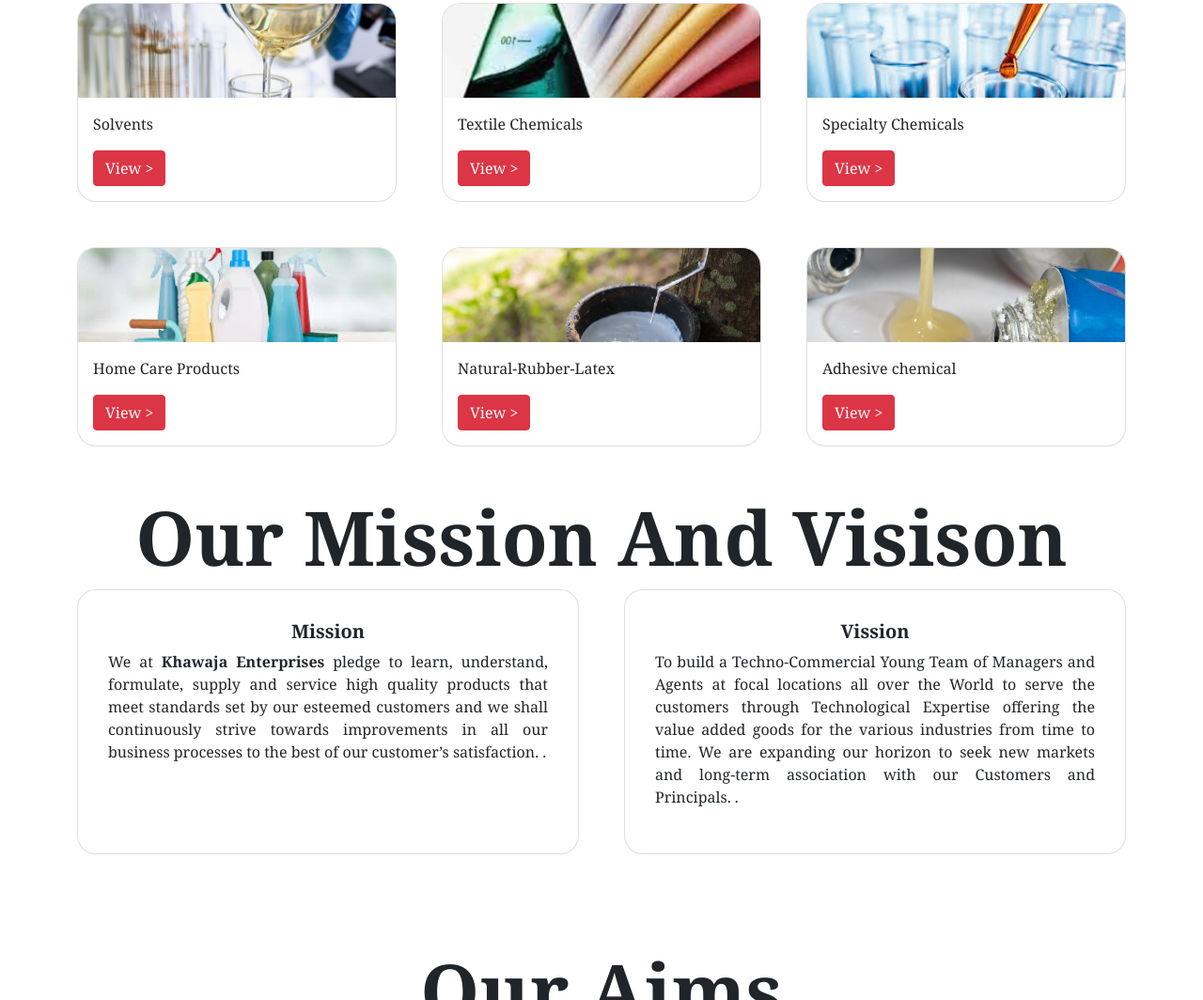
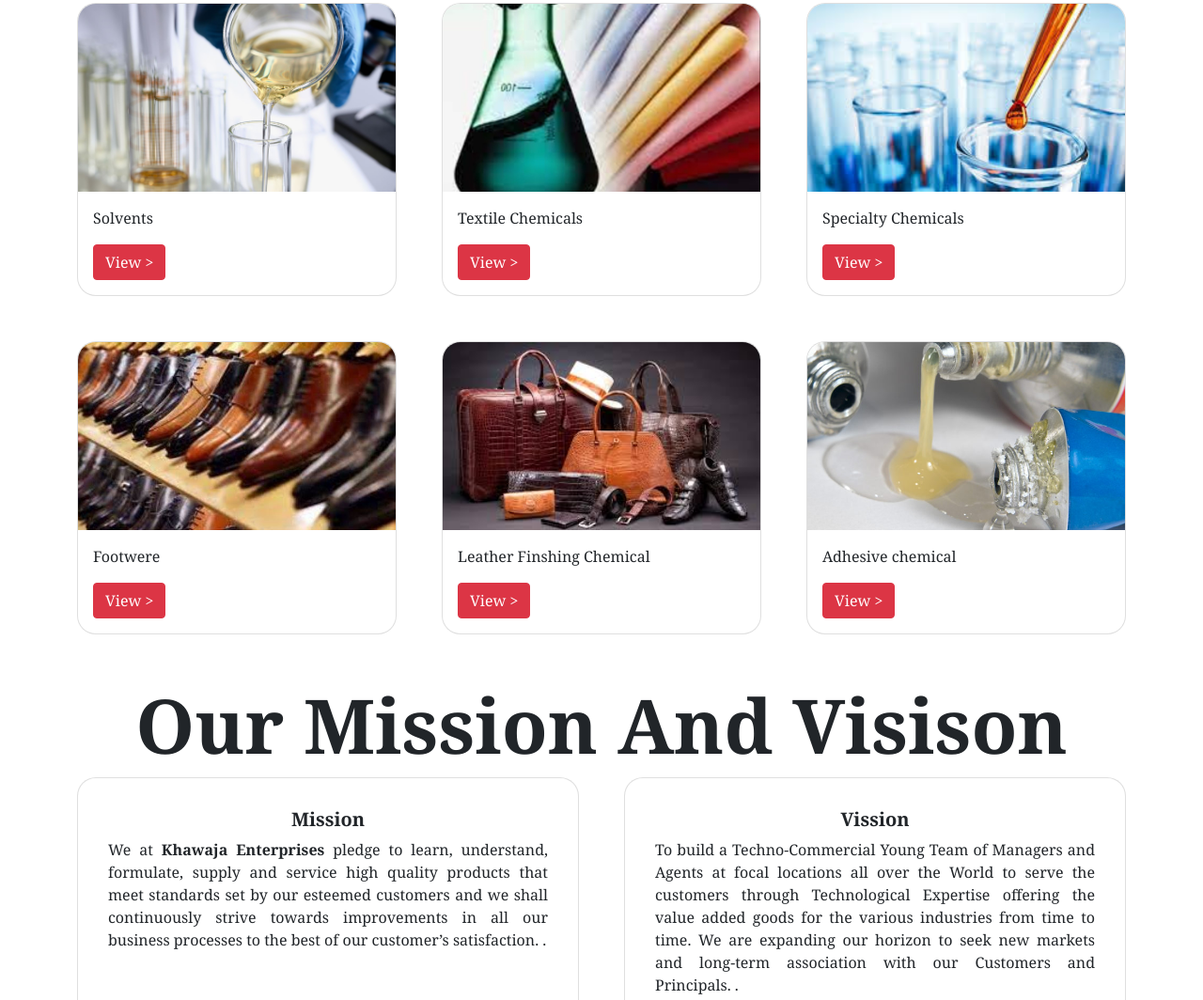
Before and after one commit to irfansaad402-blip/about, a plain HTML site: page index.html in a window 1280 px wide. Shown: the part 779-1843 px from the top of the page at 94% size. Drawn offline with nearby package versions, Linux system fonts and the light colour scheme.

Commit message:
your new message

```diff
--- a/index.html
+++ b/index.html
@@ -43,6 +43,7 @@ p{
         overflow: hidden;
   border-radius: 20px;
 
+
        }
        .team img{
         border-radius: 20px;
@@ -64,7 +65,7 @@ p{
 .card img{
 
   object-fit: cover;
-  height: 100px;
+  height: 200px;
 }
 
 
@@ -136,9 +137,9 @@ Solvents
 <div class="col-12 col-md-4">
 
 <div class="card">
-   <img src="/img/images.jpg" alt="">
+   <img src="/img/footwer.jpeg" alt="">
   <div class="card-body">
-    <p>Home Care Products</p>
+    <p>Footwere</p>
       <a href=""> <button class="btn btn-danger">View > </button></a>
   </div>
 </div>
@@ -146,9 +147,9 @@ Solvents
 <div class="col-12 col-md-4">
 
 <div class="card">
-   <img src="/img/Natural-Rubber-Latex.jpg" alt="">
+   <img src="/img/leather pic.jpeg" alt="">
   <div class="card-body">
-    <p>Natural-Rubber-Latex</p>
+    <p>Leather Finshing Chemical</p>
   <a href=""> <button class="btn btn-danger">View > </button></a>
   </div>
 </div>
```
Also changed, not shown: img/footwer.jpeg (added), img/leather pic.jpeg (added).
